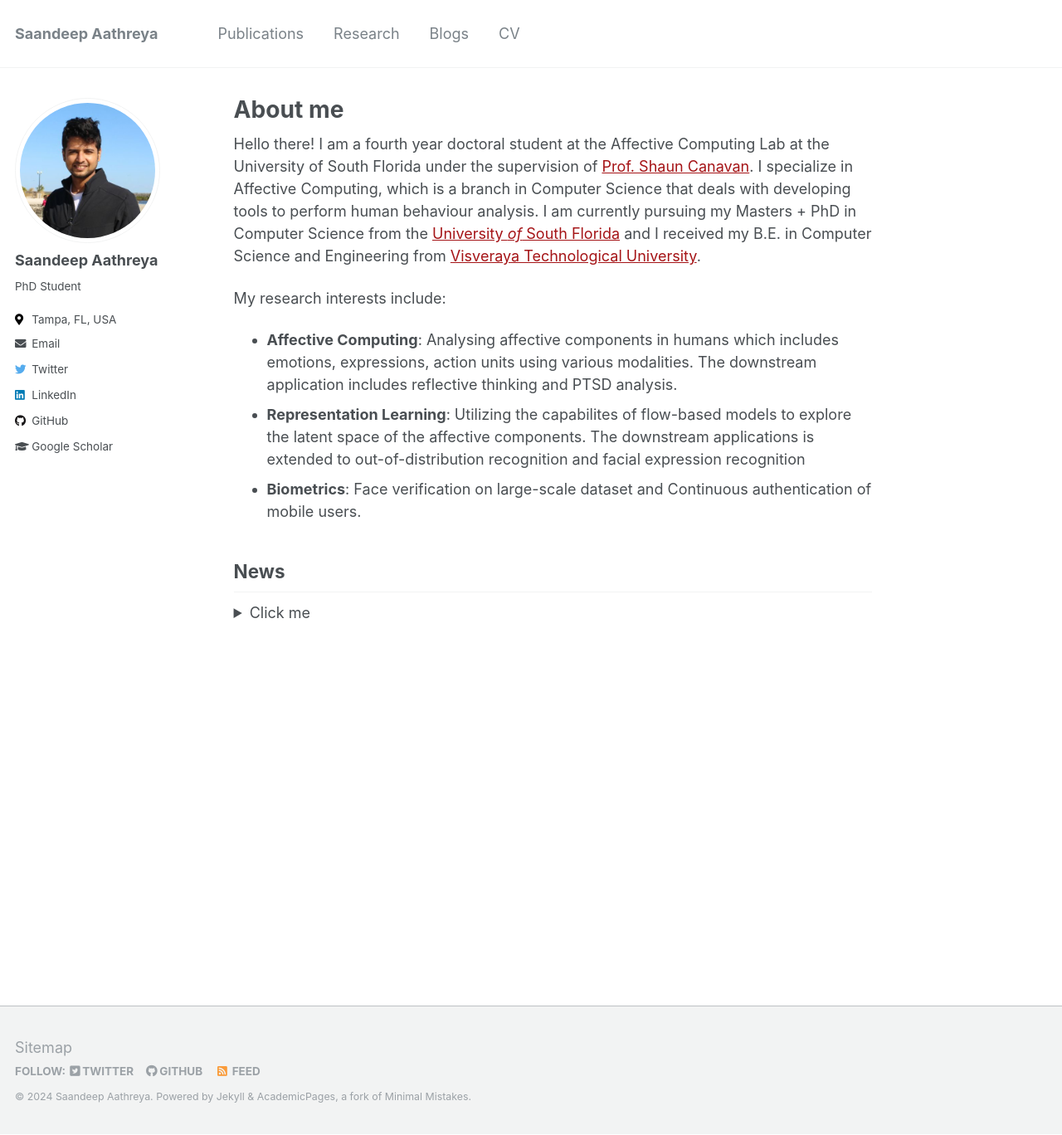
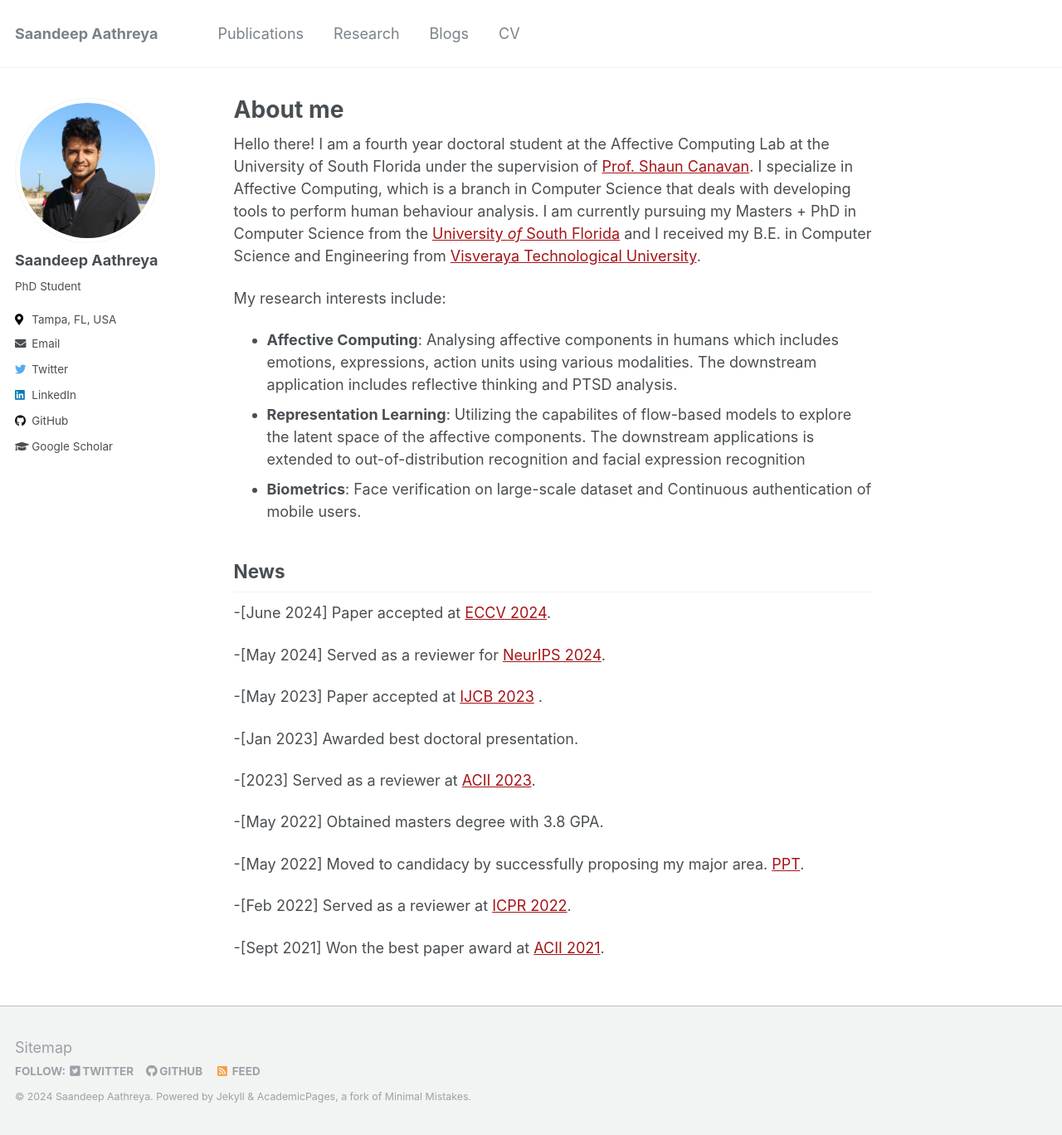
Before and after one commit to saandeepa93/saandeep.github.io, a Jekyll site: the page built from _pages/about.md, in a window 1280 px wide and 1368 px high. Shown: the whole window at 83% size. Built offline with Jekyll 4.4.1, drawn with Linux system fonts in a browser that asks for light colours.

Commit message:
updated news

```diff
--- a/_pages/about.md
+++ b/_pages/about.md
@@ -34,19 +34,23 @@ B.E. in Computer Science and Engineering from [Visveraya Technological Universit
 
 </details> -->
 
-## **News**
-<details>
-  <summary>Click me</summary>
 
 
-  * [2024] Paper accepted at [ECCV 2024](https://eccv.ecva.net/)
-  * [2024] Served as a reviewer for [NeurIPS 2024](https://neurips.cc/)
-  * [2023] Paper accepted at [IJCB 2023](https://ijcb2023.ieee-biometrics.org/)
-  * [2023] Awarded best doctoral presentation
-  * [2023] Served as a reviewer at [ACII 2023](https://acii-conf.net/2023/)
-  * [2022] Obtained masters degree with 3.8 GPA.
-  * [2022] Moved to candidacy by successfully proposing my major area. [PPT](/files/pdf/research/Major_area.pdf)
-  * [2022] Served as a reviewer at [ICPR 2022](https://iapr.org/archives/icpr2022/index.html)
-  * [2021] Won the best paper award at [ACII 2021](https://www.acii-conf.net/2021/)
+## News
+-[June 2024] Paper accepted at [ECCV 2024](https://eccv.ecva.net/).
 
-</details>
+-[May 2024] Served as a reviewer for [NeurIPS 2024](https://neurips.cc/).
+
+-[May 2023] Paper accepted at [IJCB 2023](https://ijcb2023.ieee-biometrics.org/) .
+
+-[Jan 2023] Awarded best doctoral presentation.
+
+-[2023] Served as a reviewer at [ACII 2023](https://acii-conf.net/2023/).
+
+-[May 2022] Obtained masters degree with 3.8 GPA.
+
+-[May 2022] Moved to candidacy by successfully proposing my major area. [PPT](/files/pdf/research/Major_area.pdf).
+
+-[Feb 2022] Served as a reviewer at [ICPR 2022](https://iapr.org/archives/icpr2022/index.html).
+
+-[Sept 2021] Won the best paper award at [ACII 2021](https://www.acii-conf.net/2021/).
```
